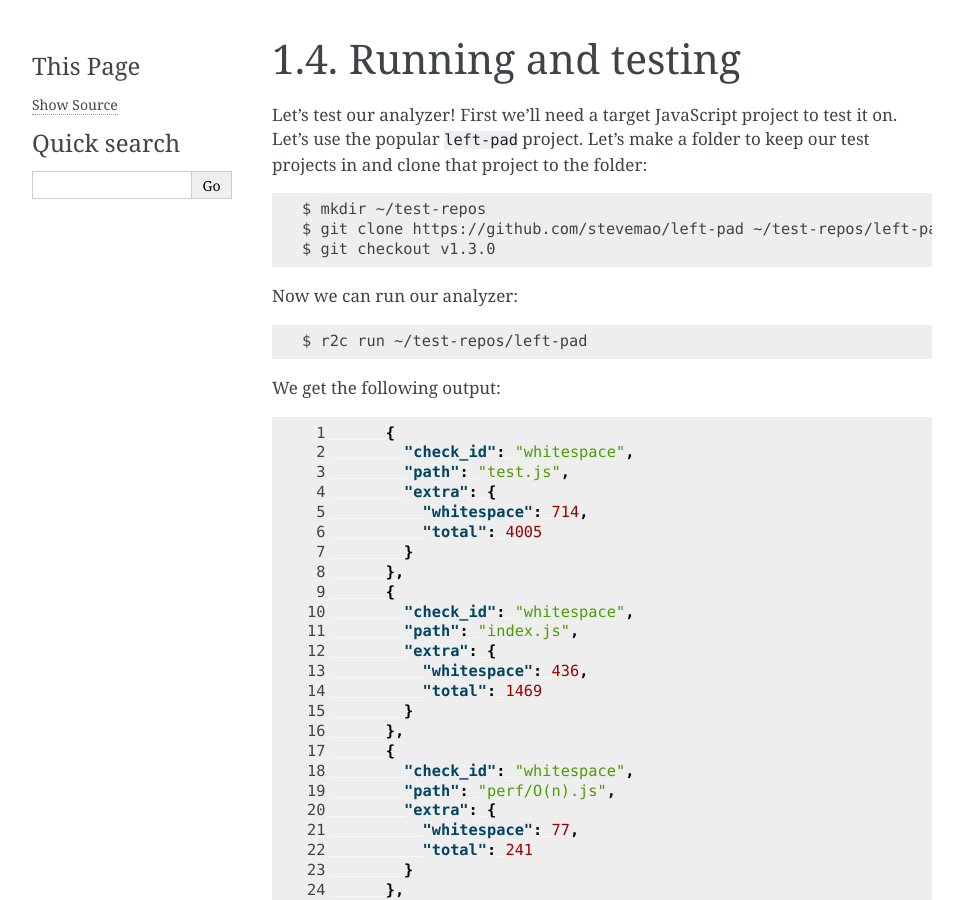
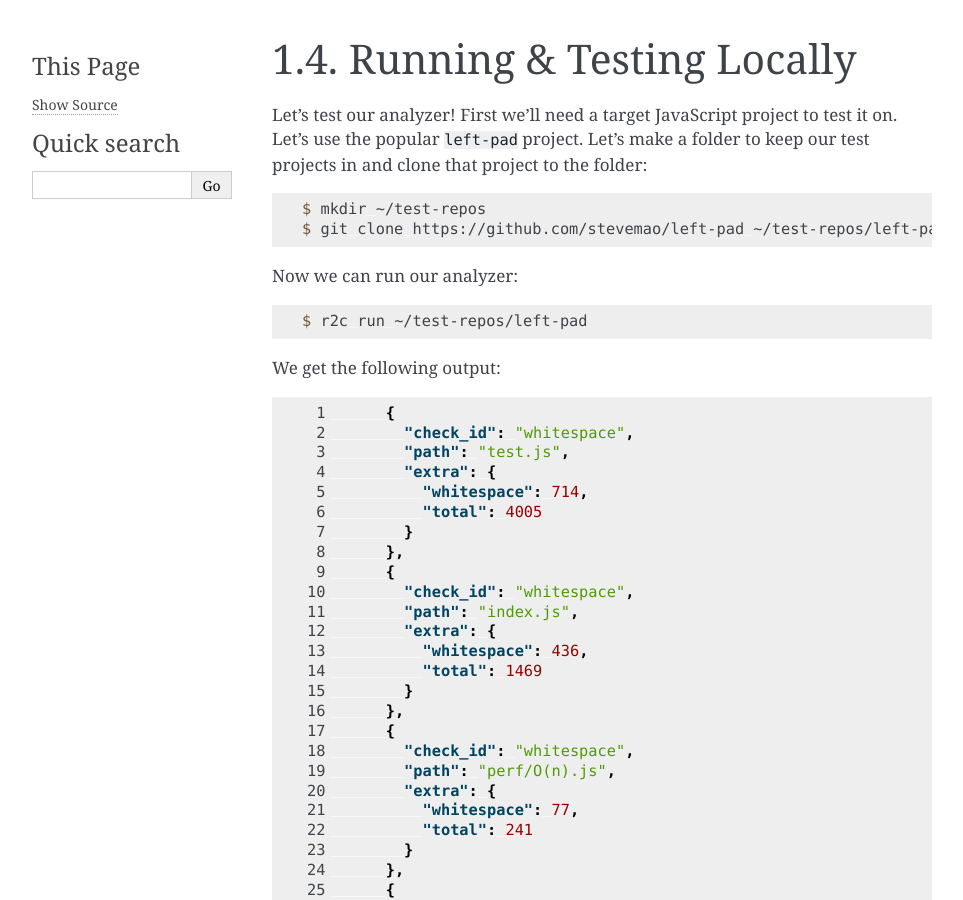
Before and after one commit to semgrep/docs, a Sphinx documentation site: the page built from docs/intro/running.rst, in a window 1280 px wide and 900 px high. Shown: the whole window, without its empty margins (148-1111 px from the left). Built offline with Sphinx 7.4.7, drawn with Linux system fonts in a browser that asks for light colours.

Commit message:
Rename and remove git checkout

```diff
--- a/docs/intro/running.rst
+++ b/docs/intro/running.rst
@@ -1,17 +1,20 @@
 .. _running:
 
-Running and testing
-===================
+Running & Testing Locally
+=========================
 
 .. highlight:: text
 
-Let's test our analyzer! First we'll need a target JavaScript project to test it on. Let's use the popular ``left-pad`` project. Let's make a folder to keep our test projects in and clone that project to the folder::
+Let's test our analyzer! First we'll need a target JavaScript project to test it on. Let's use the popular ``left-pad`` project. Let's make a folder to keep our test projects in and clone that project to the folder:
+
+.. code-block:: console
 
   $ mkdir ~/test-repos
   $ git clone https://github.com/stevemao/left-pad ~/test-repos/left-pad
-  $ git checkout v1.3.0
 
-Now we can run our analyzer::
+Now we can run our analyzer:
+
+.. code-block:: console
 
   $ r2c run ~/test-repos/left-pad
 
@@ -39,7 +42,7 @@ Now let's add the percentage computation to our whitespace function:
 
 And run again:
 
-.. code-block:: bash
+.. code-block:: console
 
   $ r2c run ~/test-repos/left-pad/
 
```
